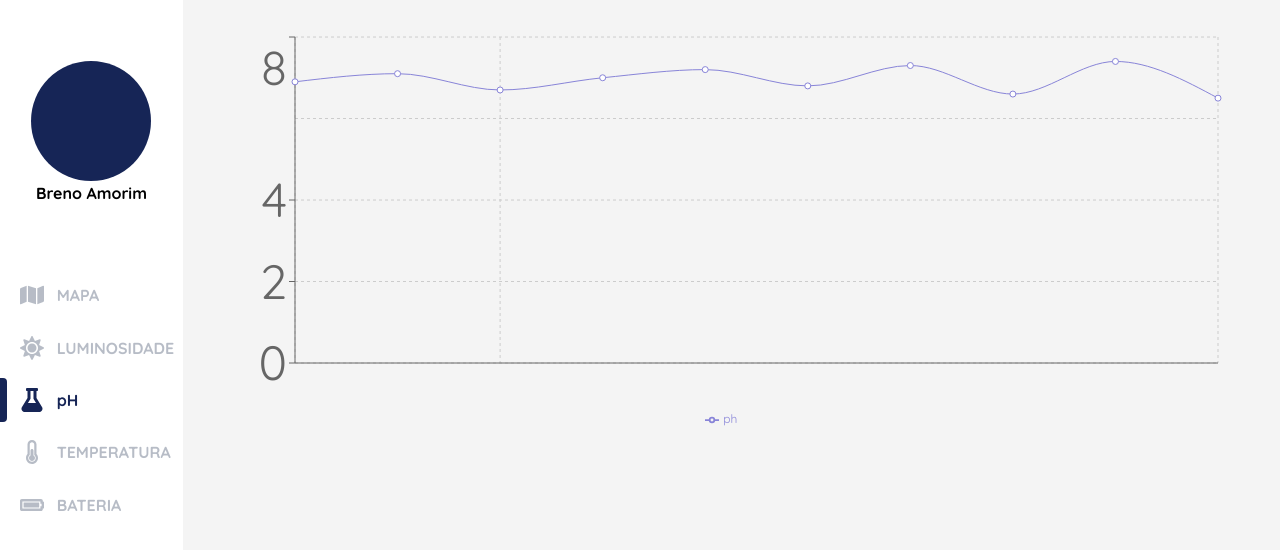
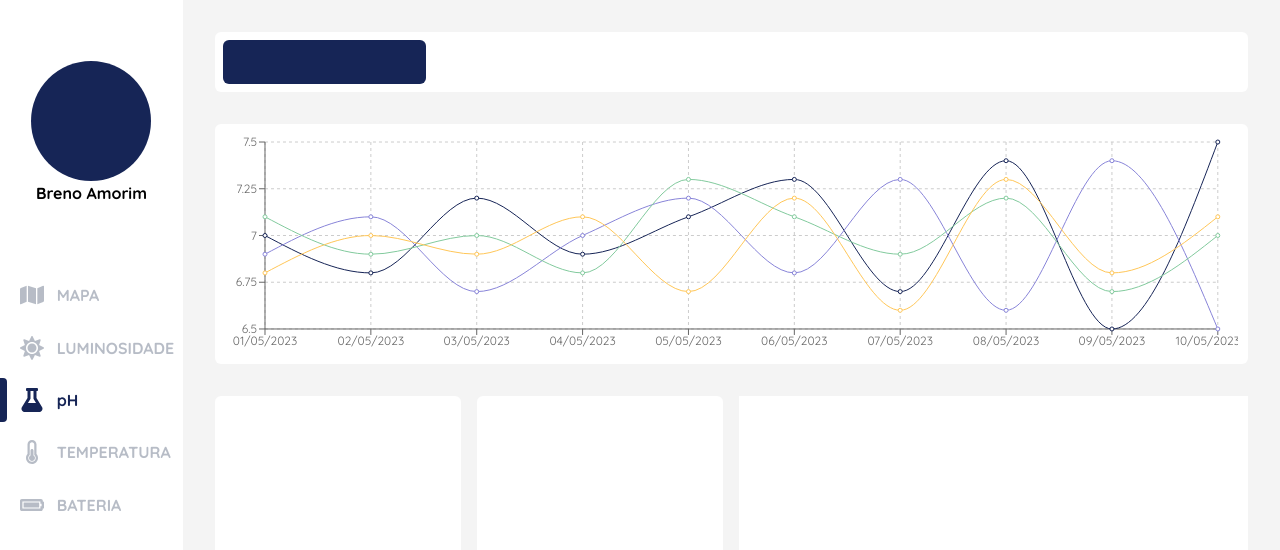
Before and after one commit to RodrigoM2004/smartfarm-reading-mss, a React (Vite) app in the folder frontend/: page /dashboard/ph in a window 1280 px wide. Shown: the top 550 px of the page. Built offline with nearby package versions, Linux system fonts and the light colour scheme.

Commit message:
fix: all pages with the line chart with its on information

```diff
--- a/frontend/src/pages/dashboard/batPage.jsx
+++ b/frontend/src/pages/dashboard/batPage.jsx
@@ -1,5 +1,6 @@
 import { useSidebar } from '../../utils/contexts/SidebarContext';
 import { useEffect } from 'react';
+import CustomLineChart from './components/linechart/linechart';
 
 export default function BateryPage() {
 
@@ -9,5 +10,33 @@ export default function BateryPage() {
         setSelectedIndex(4)
       }, [setSelectedIndex])
 
-    return <div className="w-full h-full flex items-center justify-center text-black text-5xl">BateryPage</div>
+    return <div className="w-full h-full flex p-8 text-black text-5x flex-col">
+          <div className='w-full h-60'>
+            <div className='w-full h-15  bg-white rounded-md mb-8 p-2'>
+              <div className='w-1/5 h-full bg-blue-950 rounded-md flex items-center justify-center'>
+                <div className='text-white text-sm w-full h-full flex items-center p-2'>
+                 {/* {dashboardFilterFinalData} */}
+                </div>
+              </div>
+
+            </div>
+            <div>
+
+            </div>
+            <CustomLineChart info={"batery"}/>
+            <div className='w-full h-100 rounded-md mb-8 flex flex-row gap-4'>
+              <div className=' w-1/2 h-100 mt-8 grid grid-cols-2 gap-4'>
+                <div className='bg-white w-full h-full rounded-md'>
+
+                </div>
+                <div className='bg-white w-full h-full rounded-md'></div>
+                <div className='bg-white w-full h-full rounded-md'></div>
+                <div className='bg-white w-full h-full rounded-md'></div>
+              </div>
+              <div className='bg-white w-1/2 h-100 mt-8'>
+
+              </div>
+            </div>
+          </div>
+        </div>
 }
--- a/frontend/src/pages/dashboard/components/linechart/linechart.jsx
+++ b/frontend/src/pages/dashboard/components/linechart/linechart.jsx
@@ -50,7 +50,7 @@ const chartData = processChartData(userData.sensors);
 
     return (
         <div className='h-full w-full bg-white rounded-md' style={{ paddingLeft: 0 }}>
-        <ResponsiveContainer width="99%" height="100%" className={"   pt-2 rounded-md"}>
+        <ResponsiveContainer width="99%" height="100%" className={"pt-2 rounded-md"} >
             <LineChart
               data={chartData}
               margin={{ top: 10, right:20, left: -10, bottom: 5 }}
@@ -66,7 +66,7 @@ const chartData = processChartData(userData.sensors);
             return localDate.toLocaleDateString('pt-BR');
           }}
         />
-              <YAxis tick={{ fontSize: 12 }} domain={['dataMin - 1', 'dataMax']} />
+              <YAxis tick={{ fontSize: 12 }} domain={['dataMin', 'dataMax']} />
               <Tooltip
                 contentStyle={{
                   fontSize: '14px',
--- a/frontend/src/pages/dashboard/phPage.jsx
+++ b/frontend/src/pages/dashboard/phPage.jsx
@@ -2,6 +2,8 @@ import { useSidebar } from '../../utils/contexts/SidebarContext';
 import { useEffect } from 'react';
 
 import { useUser } from '../../utils/contexts/UserContext';
+
+import CustomLineChart from './components/linechart/linechart';
 
 import { LineChart, Line, XAxis, YAxis, CartesianGrid, Tooltip, Legend, ResponsiveContainer } from 'recharts';
 
@@ -14,21 +16,33 @@ export default function PhPage() {
         setSelectedIndex(2)
       }, [setSelectedIndex])
 
-    return <div className="w-full h-full flex p-8 text-black text-5xl">
-          <div className='w-full h-100'>
-            <ResponsiveContainer width="100%" height="100%">
-              <LineChart data={userData.sensors[1].readings} margin={{ top: 5, right: 30, left: 20, bottom: 5 }}>
-                <CartesianGrid strokeDasharray="3 3" />
-                <XAxis dataKey="data" />
-                <YAxis />
-                <Tooltip />
-                <Legend wrapperStyle={{
-    fontSize: '12px',
-    paddingTop: '20px'
-  }}/>
-                <Line type="monotone" dataKey="ph" stroke="#8884d8" activeDot={{ r: 8 }} />
-              </LineChart>
-            </ResponsiveContainer>
+    return <div className="w-full h-full flex p-8 text-black text-5x flex-col">
+          <div className='w-full h-60'>
+            <div className='w-full h-15  bg-white rounded-md mb-8 p-2'>
+              <div className='w-1/5 h-full bg-blue-950 rounded-md flex items-center justify-center'>
+                <div className='text-white text-sm w-full h-full flex items-center p-2'>
+                 {/* {dashboardFilterFinalData} */}
+                </div>
+              </div>
+
+            </div>
+            <div>
+
+            </div>
+            <CustomLineChart info={"ph"}/>
+            <div className='w-full h-100 rounded-md mb-8 flex flex-row gap-4'>
+              <div className=' w-1/2 h-100 mt-8 grid grid-cols-2 gap-4'>
+                <div className='bg-white w-full h-full rounded-md'>
+
+                </div>
+                <div className='bg-white w-full h-full rounded-md'></div>
+                <div className='bg-white w-full h-full rounded-md'></div>
+                <div className='bg-white w-full h-full rounded-md'></div>
+              </div>
+              <div className='bg-white w-1/2 h-100 mt-8'>
+
+              </div>
+            </div>
           </div>
         </div>
 }
--- a/frontend/src/pages/dashboard/tempPage.jsx
+++ b/frontend/src/pages/dashboard/tempPage.jsx
@@ -2,7 +2,7 @@ import { useSidebar } from '../../utils/contexts/SidebarContext';
 import { useEffect } from 'react';
 
 import { useUser } from '../../utils/contexts/UserContext';
-import { LineChart, Line, XAxis, YAxis, CartesianGrid, Tooltip, Legend, ResponsiveContainer } from 'recharts';
+import CustomLineChart from './components/linechart/linechart';
 
 export default function TemperaturePage() {
 
@@ -13,18 +13,33 @@ export default function TemperaturePage() {
         setSelectedIndex(3)
       }, [setSelectedIndex])
 
-    return <div className="w-full h-full flex p-8 text-black text-5xl">
-          <div className='w-full h-100'>
-            <ResponsiveContainer width="100%" height="100%">
-              <LineChart data={userData.sensors[1].readings} margin={{ top: 5, right: 30, left: 20, bottom: 5 }}>
-                <CartesianGrid strokeDasharray="3 3" />
-                <XAxis dataKey="data" />
-                <YAxis />
-                <Tooltip />
-                <Legend />
-                <Line type="monotone" dataKey="temperature" stroke="#8884d8" activeDot={{ r: 8 }} />
-              </LineChart>
-            </ResponsiveContainer>
+    return <div className="w-full h-full flex p-8 text-black text-5x flex-col">
+          <div className='w-full h-60'>
+            <div className='w-full h-15  bg-white rounded-md mb-8 p-2'>
+              <div className='w-1/5 h-full bg-blue-950 rounded-md flex items-center justify-center'>
+                <div className='text-white text-sm w-full h-full flex items-center p-2'>
+                 {/* {dashboardFilterFinalData} */}
+                </div>
+              </div>
+
+            </div>
+            <div>
+
+            </div>
+            <CustomLineChart info={"temp"}/>
+            <div className='w-full h-100 rounded-md mb-8 flex flex-row gap-4'>
+              <div className=' w-1/2 h-100 mt-8 grid grid-cols-2 gap-4'>
+                <div className='bg-white w-full h-full rounded-md'>
+
+                </div>
+                <div className='bg-white w-full h-full rounded-md'></div>
+                <div className='bg-white w-full h-full rounded-md'></div>
+                <div className='bg-white w-full h-full rounded-md'></div>
+              </div>
+              <div className='bg-white w-1/2 h-100 mt-8'>
+
+              </div>
+            </div>
           </div>
         </div>
 }
```
